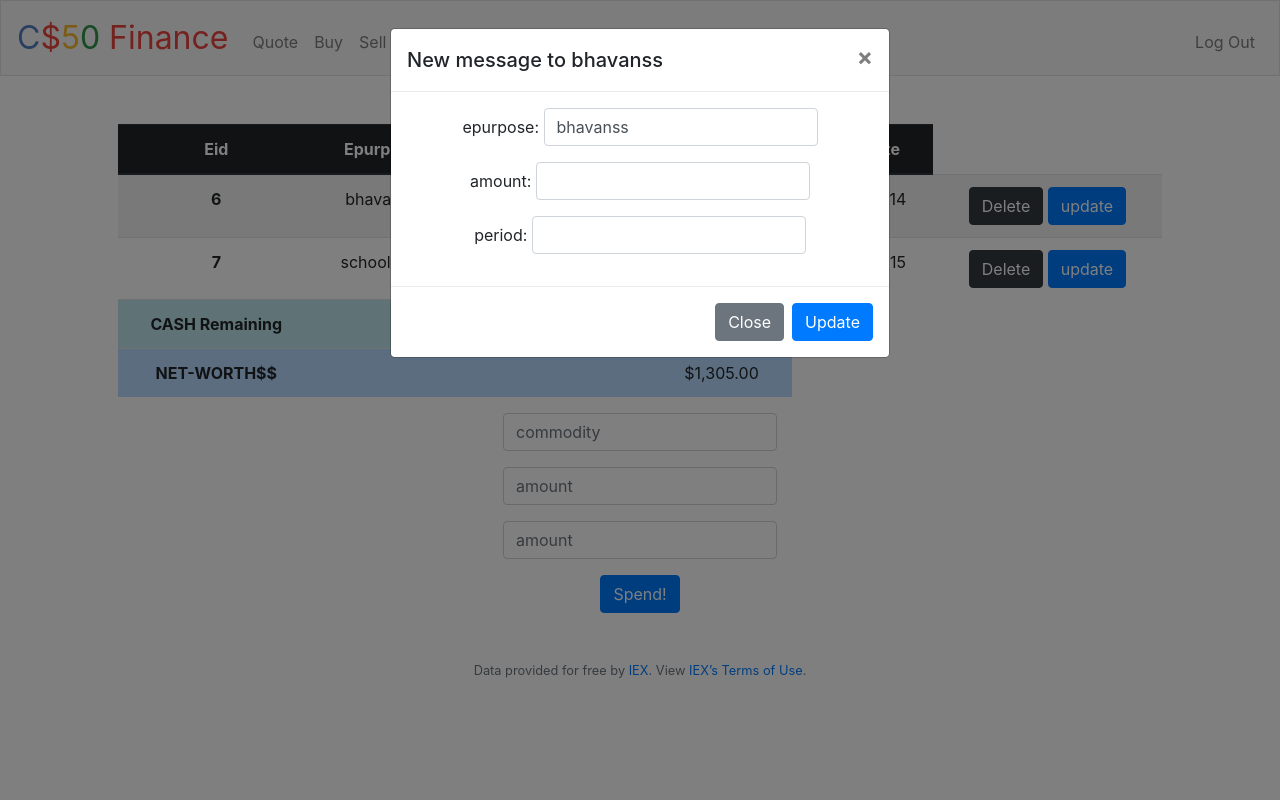
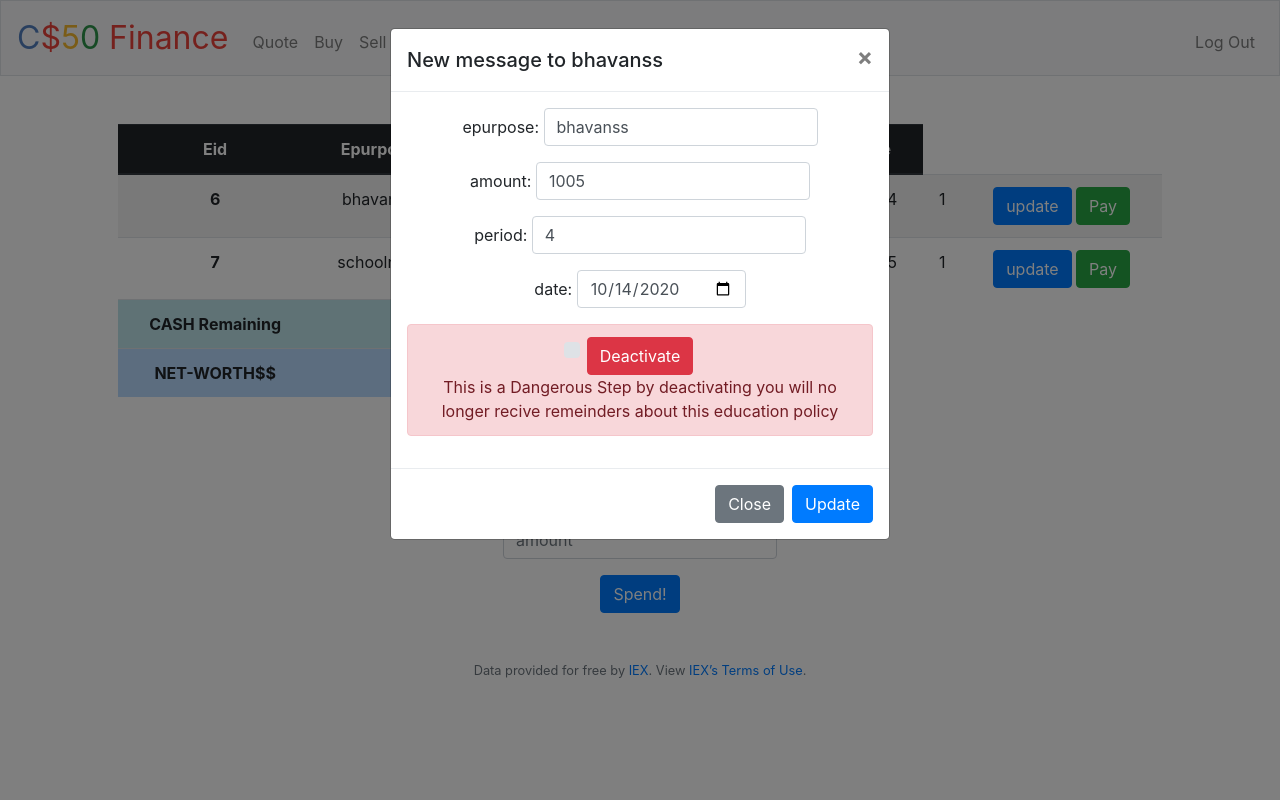
Before and after one commit to mahadevananair1/Flaskledger, a Flask app: page /education in a window 1280 px wide, after a click on "update". Run offline with Flask 2, Linux system fonts and the light colour scheme; a user stored in the database is signed in; some libraries are stand-ins or nearby versions.

Commit message:
Education addition and updation complete Pay function to be added it will be an database adder plus updater
Tags needed to be impleted estimated development time one week from now

```diff
--- a/app.py
+++ b/app.py
@@ -275,7 +275,7 @@ def education():
             flash("Educated!!")
             return redirect("/education")
     else:
-            erows = db.execute("""SELECT eid,epurpose,amount,period,datestamp,duedate
+            erows = db.execute("""SELECT eid,epurpose,amount,period,datestamp,duedate,status
             FROM education
             WHERE user_id = :user_id
             ORDER BY eid;
@@ -290,6 +290,7 @@ def education():
                     "period": erow["period"],
                     "datestamp": erow["datestamp"],
                     "duedate": erow["duedate"],
+                    "status" : erow["status"]
                 })
                 grand_etotal = grand_etotal + erow["amount"]
             cash = db.execute("SELECT cash FROM users WHERE id=:user_id",user_id=session["user_id"])
@@ -301,33 +302,53 @@ def education():
 @login_required
 def educationdelete(eid):
     """Show portfolio of personal spendings"""
-    rows = db.execute("SELECT cash FROM users WHERE id=:id",id=session["user_id"])
     erowsD = db.execute("SELECT amount,datestamp FROM education WHERE eid=:eid",eid=eid)
-    cash = rows[0]["cash"]
-    amount = erowsD[0]["amount"]
     datestamplist= erowsD[0]["datestamp"].split('-')
     datestamp = datetime.date(int(datestamplist[0]), int(datestamplist[1]), int(datestamplist[2]))
     today = date.today()
-    print(cash)
-    print(datestamp)
-    if (datestamp.year - today.year) * 12 + (datestamp.month - today.month) > 0:
-        updated_cash = cash + 1
-        print("date of payment is further than today")
-        print((datestamp.year - today.year) * 12 + (datestamp.month - today.month))
-    else:
-        updated_cash = cash + amount
-        print("date of payment due is behind today")
-        print((datestamp.year - today.year) * 12 + (datestamp.month - today.month))
-    db.execute("UPDATE users SET cash=:updated_cash WHERE id=:id",updated_cash=updated_cash,id=session["user_id"])
-    db.execute("DELETE FROM education WHERE eid =:eid ",eid=eid)
-    flash("Deleted!!")
+    db.execute("UPDATE education SET active=:active WHERE eid=:eid",eid=eid)
+    flash("Deactivated!!")
     return redirect("/education")
 
-@app.route("/education/update")
+@app.route("/education/update/<int:eid>",methods=["GET", "POST"])
 @login_required
-def educationupdate():
-    """Show portfolio of personal spendings"""
-    return apology("TODO")
+def educationupdate(eid):
+    if request.method == "POST":
+        """Show portfolio of personal spendings"""
+        update_epurpose = request.form.get("update_epurpose")
+        update_amount = request.form.get("update_amount")
+        update_period = request.form.get("update_period")
+        update_datestamp = request.form.get("update_datestamp")
+        update_status = request.form.get("updatestatus")
+        try:
+            update_amount = int(update_amount)
+            update_period = int(update_period)
+        except:
+            return apology("enter a proper value")
+        if not update_epurpose:
+            return apology("Missing  commodity!")
+        elif not update_amount:
+            return apology("Missing number of shares!")
+        elif int(update_amount)<= 0:
+            return apology("enter a proper value")
+        else:
+            rows = db.execute("SELECT cash FROM users WHERE id=:id",id=session["user_id"])
+            cash = rows[0]["cash"]
+            erowsD = db.execute("SELECT amount,duedate FROM education WHERE eid=:eid",eid=eid)
+            old_amount = int(erowsD[0]["amount"])
+            due_datestamp= erowsD[0]["duedate"].split('-')
+            olddue_datestamp = datetime.date(int(due_datestamp[0]), int(due_datestamp[1]), int(due_datestamp[2]))
+            update_datestamp= update_datestamp.split('-')
+            update_datestamp = datetime.date(int(update_datestamp[0]), int(update_datestamp[1]), int(update_datestamp[2]))
+            today = date.today()
+            if today < olddue_datestamp:
+                updated_cash = cash + old_amount
+                updated_cash = updated_cash - update_amount
+            update_duedate = add_months(update_datestamp,update_period)
+            db.execute("UPDATE users SET cash=:updated_cash WHERE id=:id",updated_cash=updated_cash,id=session["user_id"])
+            db.execute("UPDATE education SET user_id=:user_id,epurpose=:epurpose,amount=:amount,period=:period,duedate=:duedate WHERE eid=:eid",user_id=session["user_id"],epurpose=update_epurpose,amount=update_amount,period=update_period,duedate=update_duedate,eid=eid)
+            flash("Educated!!")
+            return redirect("/education")
 
 @app.route("/monthly")
 @login_required
--- a/templates/education.html
+++ b/templates/education.html
@@ -25,16 +25,17 @@
             <td>{{espending["period"]}}</td>
             <td>{{espending["datestamp"]}}</td>
             <td>{{espending["duedate"]}}</td>
+            <td>{{espending["status"]}}</td>
             <td>
-                <a href="/education/delete/{{espending['eid']}}" class="btn btn-dark btn-large ">Delete</a>
-                <button type="button" class="btn btn-primary" data-toggle="modal" data-target="#exampleModal" data-whatever="{{espending['epurpose']}}" data-link="/education/update/{{espending['eid']}}">update</button>
-            </td>
+                <button type="button" class="btn btn-primary" data-toggle="modal" data-target="#exampleModal" data-whatever="{{espending['epurpose']}}" data-link="/education/update/{{espending['eid']}}"data-amount="{{espending['amount']}}" data-period="{{espending['period']}}"data-datestamp="{{espending['datestamp']}}" data-status="{{espending['status']}}">update</button>
+                <a href="/education/pay/{{espending['eid']}}" class="btn btn-success btn-large ">Pay</a>
+              </td>
         </tr>
         <div class="modal fade" id="exampleModal" tabindex="-1" role="dialog" aria-labelledby="exampleModalLabel" aria-hidden="true">
             <div class="modal-dialog" role="document">
               <div class="modal-content">
                 <div class="modal-header">
-                  <h5 class="modal-title" id="exampleModalLabel">New message</h5>
+                  <h5 class="modal-title" id="exampleModalLabel">Update</h5>
                   <button type="button" class="close" data-dismiss="modal" aria-label="Close">
                     <span aria-hidden="true">&times;</span>
                   </button>
@@ -43,16 +44,25 @@
                   <form class="formaction" method="POST">
                     <div class="form-group">
                       <label for="recipient-name"  class="col-form-label">epurpose:</label>
-                      <input type="text" class="form-control" name="update_epurpose" id="recipient-name">
+                      <input type="text" class="form-control modalpurpose" name="update_epurpose" id="recipient-name">
                     </div>
                     <div class="form-group">
                       <label for="message-text" class="col-form-label">amount:</label>
-                      <input class="form-control" type="number" name="update_amount" id="message-text"></input>
+                      <input class="form-control modalamount" type="number" name="update_amount" id="message-text"></input>
                     </div>
                     <div class="form-group">
                         <label for="message-text" class="col-form-label">period:</label>
-                        <input class="form-control" type="number" name="update_period" id="message-text"></input>
+                        <input class="form-control modalperiod" type="number" name="update_period" id="message-text"></input>
                       </div>
+                    <div class="form-group">
+                        <label for="message-text" class="col-form-label">date:</label>
+                        <input class="form-control modaldatestamp" type="date" name="update_datestamp" id="message-text"></input>
+                      </div>
+                    <div class="custom-control custom-checkbox mb-3 alert alert-danger">
+                      <input type="checkbox" class="custom-control-input" name="updatestatus" id="customControlValidation1" value=0 >
+                      <label class="custom-control-label btn btn-danger" for="customControlValidation1">Deactivate</label>
+                      <div>This is a Dangerous Step by deactivating you will no longer recive remeinders about this education policy</div>
+                    </div>
                 </div>
                 <div class="modal-footer">
                   <button type="button" class="btn btn-secondary" data-dismiss="modal">Close</button>
@@ -84,7 +94,7 @@
             <input autocomplete="off" autofocus class="form-control" name="epurpose" placeholder="commodity" type="text">
         </div>
         <div class="form-group">
-            <input class="form-control" name="period" placeholder="amount" type="number">
+            <input class="form-control" name="period" placeholder="period" type="number">
         </div>
         <div class="form-group">
             <input class="form-control" name="amount" placeholder="amount" type="number">
@@ -95,13 +105,19 @@
     $('#exampleModal').on('show.bs.modal', function (event) {
         var button = $(event.relatedTarget) // Button that triggered the modal
         var recipient = button.data('whatever')
+        var  amount= button.data('amount')
+        var datestamp = button.data('datestamp')
+        var period = button.data('period')
         var link = button.data('link')
         // Extract info from data-* attributes
         // If necessary, you could initiate an AJAX request here (and then do the updating in a callback).
         // Update the modal's content. We'll use jQuery here, but you could use a data binding library or other methods instead.
         var modal = $(this)
         modal.find('.modal-title').text('New message to ' + recipient)
-        modal.find('.modal-body input').val(recipient)
+        modal.find('.modalpurpose').val(recipient)
+        modal.find('.modalamount').val(amount)
+        modal.find('.modaldatestamp').val(datestamp)
+        modal.find('.modalperiod').val(period)
         modal.find('.formaction').attr("action",link)
       })
 </script>
```
Also changed, not shown: finance.db.
